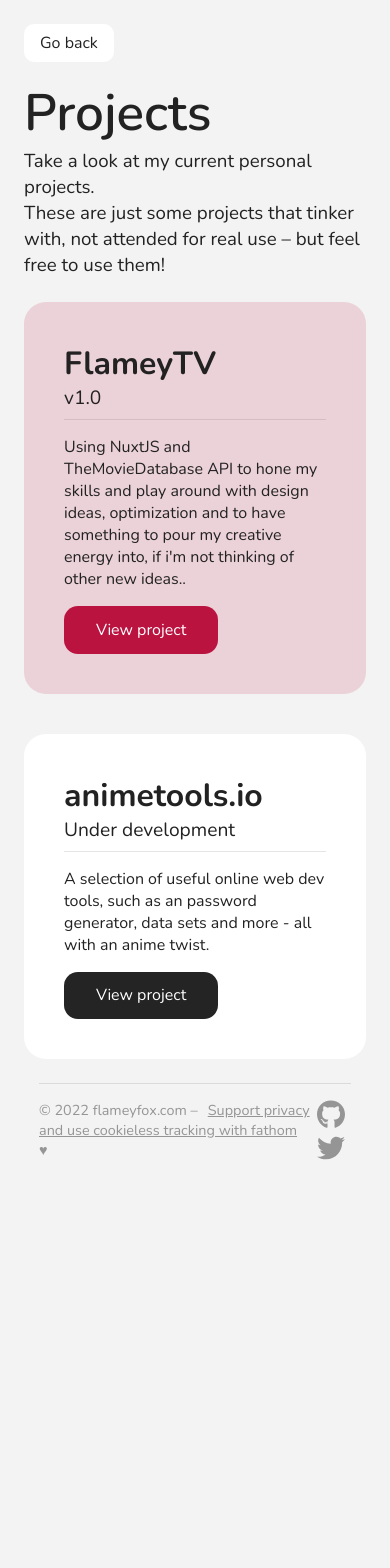
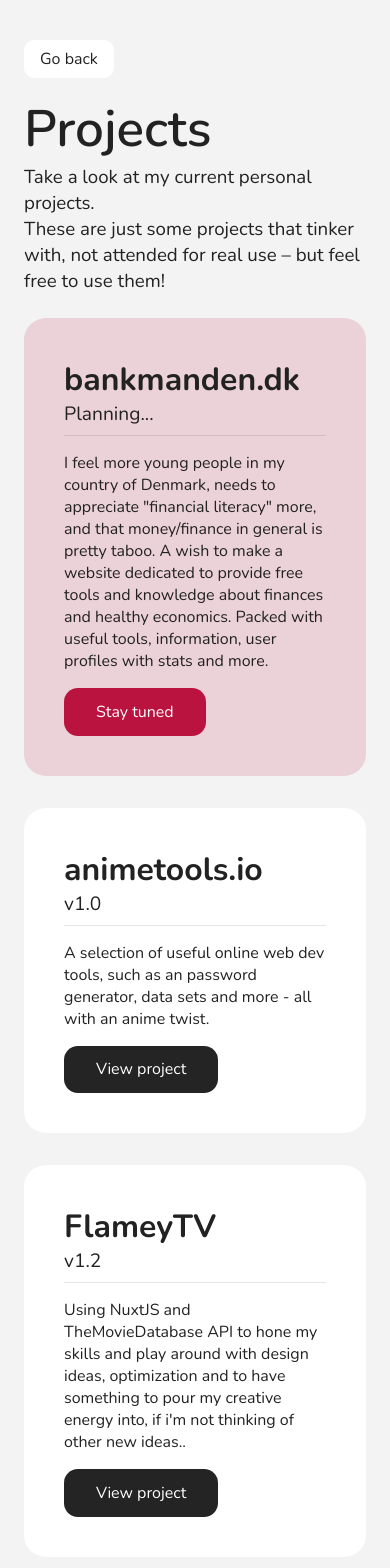
Before and after one commit to FlameyFox/flamey-nuxt, a Nuxt app: page /projects in a window 390 px wide. Shown: the top 1568 px of the page. Before the commit the page ends 1183 px from the top, so only its background shows below. Built offline with nearby package versions, Linux system fonts and the light colour scheme.

Commit message:
updates to projects and removed notion from stack

```diff
--- a/components/TheProjects.vue
+++ b/components/TheProjects.vue
@@ -2,8 +2,43 @@
   <section class="projects">
     <div class="project yippr">
       <div class="info">
+        <h3>bankmanden.dk</h3>
+        <h4>Planning...</h4>
+        <hr />
+        <p>
+          I feel more young people in my country of Denmark, needs to appreciate
+          "financial literacy" more, and that money/finance in general is pretty
+          taboo. A wish to make a website dedicated to provide free tools and
+          knowledge about finances and healthy economics. Packed with useful
+          tools, information, user profiles with stats and more.
+        </p>
+      </div>
+      <a class="btn" target="_blank" rel="noopener nofollow" href="https://twitter.com/Flamey_Fox"
+        >Stay tuned</a
+      >
+    </div>
+    <div class="project">
+      <div class="info">
+        <h3>animetools.io</h3>
+        <h4>v1.0</h4>
+        <hr />
+        <p>
+          A selection of useful online web dev tools, such as an password
+          generator, data sets and more - all with an anime twist.
+        </p>
+      </div>
+      <a
+        class="btn"
+        target="_blank"
+        rel="noopener nofollow"
+        href="https://animetools.io/"
+        >View project</a
+      >
+    </div>
+    <div class="project">
+      <div class="info">
         <h3>FlameyTV</h3>
-        <h4>v1.0</h4>
+        <h4>v1.2</h4>
         <hr />
         <p>
           Using NuxtJS and TheMovieDatabase API to hone my skills and play
@@ -19,36 +54,20 @@
         >View project</a
       >
     </div>
-    <div class="project">
-      <div class="info">
-        <h3>animetools.io</h3>
-        <h4>Under development</h4>
-        <hr />
-        <p>
-          A selection of useful online web dev tools, such as an password
-          generator, data sets and more - all with an anime twist.
-        </p>
-      </div>
-      <a
-        class="btn"
-        target="_blank"
-        rel="noopener nofollow"
-        href="https://animetools.io/"
-        >View project</a
-      >
-    </div>
   </section>
 </template>
 
 <style lang="scss" scoped>
 .projects {
-  display: flex;
+  display: grid;
   gap: 2rem;
   margin-top: 1.5rem;
+  grid-template-columns: repeat(2, 1fr);
+  grid-template-rows: auto;
+  margin-bottom: 4rem;
 
   @media screen and (max-width: 768px) {
-    flex-direction: column;
-    gap: 2.5rem;
+    grid-template-columns: repeat(1, 1fr);
   }
 
   .project {
--- a/components/TheStack.vue
+++ b/components/TheStack.vue
@@ -36,15 +36,16 @@
       </p>
     </stack-item>
     <stack-item
-      title="Notion"
-      img="/img/notion.png"
-      link="https://affiliate.notion.so/wssgvyosbqgf">
+      title="Obsidian"
+      img="/img/obsidian.svg"
+      link="https://obsidian.md">
       <p>
         I have recently started to take my notetaking more seriously.
         <br />
-        It has helped me keep on track with projects, personal growth and even
-        helped with my mental health and stress. Notion has helped by empower my
-        notetaking and has made setting up new projects and templates a breeze.
+        After having used Notion for while, i felt like i needed something different..
+        Something simpler, without too many unnecessary bells and whistles.
+        Obsidian seemed like the best choice, and it definitely grown on me, as i
+        have started using it more and more. Open source and packed with solid features.
       </p>
     </stack-item>
     <stack-item title="Arc" img="/img/arc.png" link="https://arc.net/">
@@ -121,5 +122,8 @@
   p > a {
     color: #222;
   }
+  p{
+    font-size: 15px;
+  }
 }
 </style>
--- a/pages/projects/index.vue
+++ b/pages/projects/index.vue
@@ -15,6 +15,10 @@
 </template>
 
 <style lang="scss" scoped>
+.goback {
+  margin-top: 1rem;
+}
+
 .flamey {
   flex-grow: 1;
   flex-shrink: 0;
```
Also changed, not shown: public/img/obsidian.svg (added).
